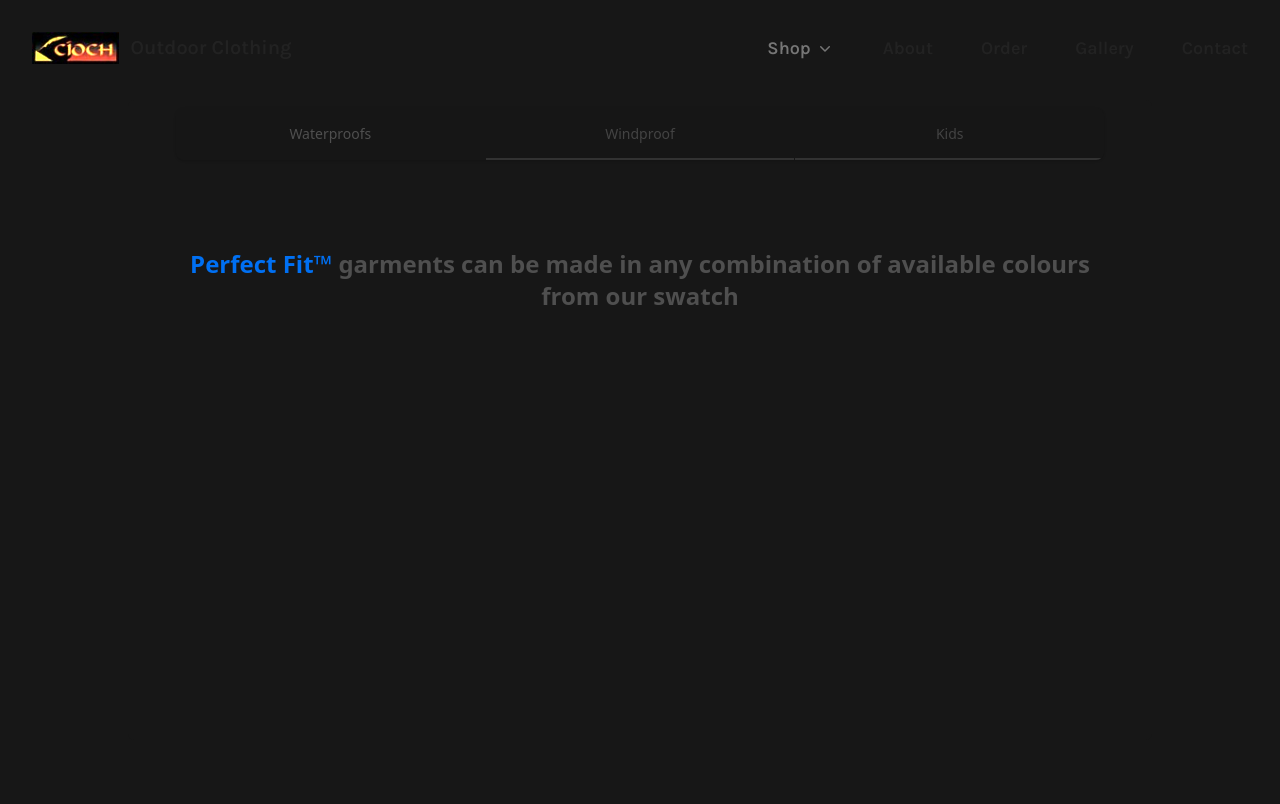
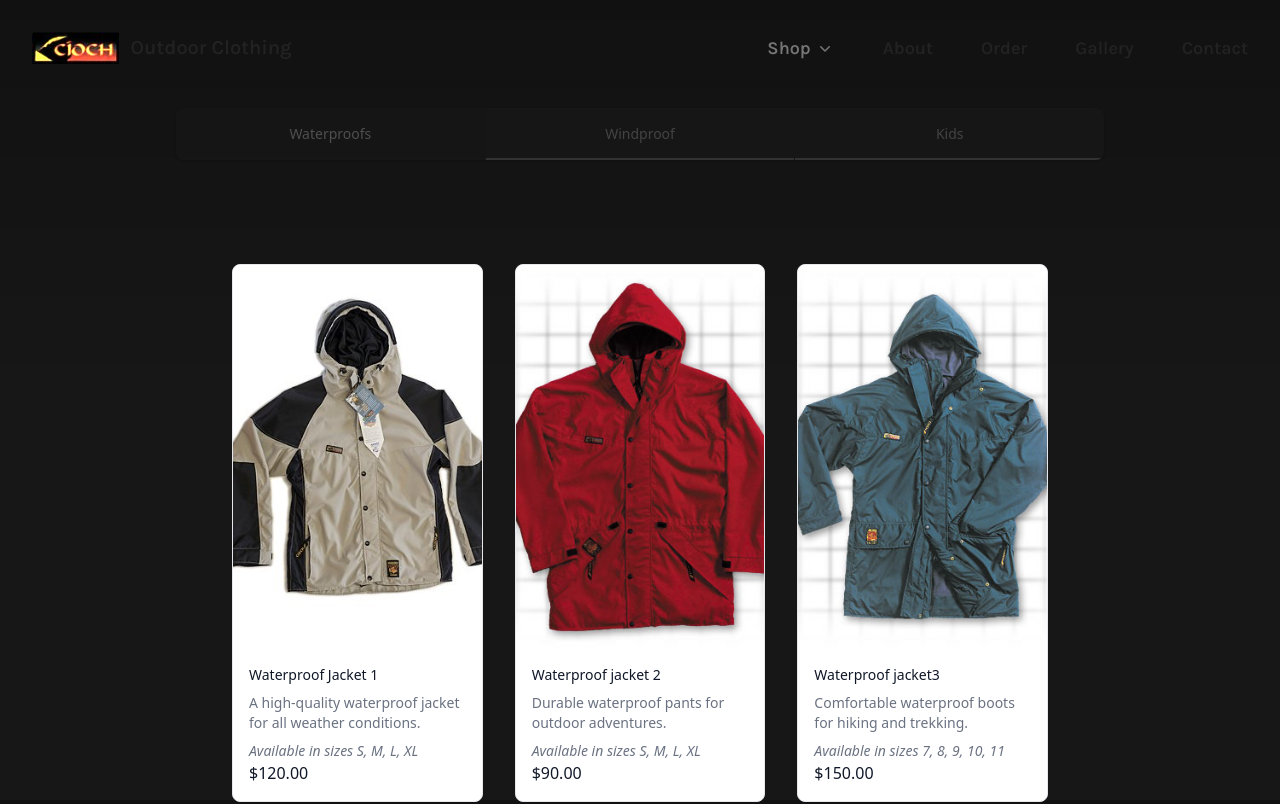
Before and after one commit to lpscrim/cioch, a Next.js app: page /shop/waterproof in a window 1280 px wide. Shown: the top 804 px of the page. Built offline with nearby package versions, Linux system fonts and the light colour scheme; a web font is replaced by a local one.

Commit message:
Add ProductCard component and implement product listing in Waterproof page

```diff
--- a/app/shop/layout.tsx
+++ b/app/shop/layout.tsx
@@ -7,7 +7,7 @@ export default function AboutLayout({ children }: { children: React.ReactNode })
       id="about"
       className="flex items-start w-[100vw] min-h-[105vh] bg-foreground  bg-cover bg-no-repeat bg-fixed relative"
     >
-      <div className="absolute inset-0 bg-gradient-to-b from-black/ via-transparent to-transparent bg-fixed pointer-events-none"></div>
+      <div className="absolute inset-0 bg-gradient-to-b from-black/25 via-transparent to-transparent bg-fixed pointer-events-none"></div>
       <div className="min-h-[80vh] mb-5 pb-15 mt-25 flex flex-col w-[95vw] md:w-[90vw] lg:w-[85vw] xl:w-[80vw] px-6 pt-2 sm:px-12 mx-auto bg-foreground/80 rounded-md overflow-y-auto">
         <ShopNav />
         {children}
--- a/app/shop/waterproof/page.tsx
+++ b/app/shop/waterproof/page.tsx
@@ -1,9 +1,82 @@
+import ProductCard from "@/components/shop/productCard";
+
+const products = [
+  {
+    id: 1,
+    name: "Waterproof Jacket 1",
+    href: "#",
+    imageSrc: "/jacket1.jpg",
+    imageAlt: "Waterproof jacket in blue.",
+    description: "A high-quality waterproof jacket for all weather conditions.",
+    options: "Available in sizes S, M, L, XL",
+    price: "$120.00",
+  },
+  {
+    id: 2,
+    name: "Waterproof jacket 2",
+    href: "#",
+    imageSrc: "/jacket2.jpg",
+    imageAlt: "Waterproof pants in black.",
+    description: "Durable waterproof pants for outdoor adventures.",
+    options: "Available in sizes S, M, L, XL",
+    price: "$90.00",
+  },
+  {
+    id: 3,
+    name: "Waterproof jacket3",
+    href: "#",
+    imageSrc: "/jacket3.jpg",
+    imageAlt: "Waterproof boots in brown.",
+    description: "Comfortable waterproof boots for hiking and trekking.",
+    options: "Available in sizes 7, 8, 9, 10, 11",
+    price: "$150.00",
+  },
+  {
+    id: 4,
+    name: "Waterproof jacket 4",
+    href: "#",
+    imageSrc: "/jacket4.jpg",
+    imageAlt: "Waterproof gloves in black.",
+    description: "Warm waterproof gloves for cold weather.",
+    options: "Available in sizes S, M, L",
+    price: "$40.00",
+  },
+  {
+    id: 5,
+    name: "Waterproof jacket 5",
+    href: "#",
+    imageSrc: "/jacket5.jpg",
+    imageAlt: "Waterproof hat in grey.",
+    description: "Stylish waterproof hat for rainy days.",
+    options: "One size fits all",
+    price: "$30.00",
+  },
+  {
+    id: 6,
+    name: "Waterproof jacket 6",
+    href: "#",
+    imageSrc: "/jacket1.jpg",
+    imageAlt: "Waterproof backpack in green.",
+    description: "Spacious waterproof backpack for travel.",
+    options: "Available in various colors",
+    price: "$80.00",
+  },
+];
+
 export default function Waterproof() {
 
 
   return (
     <div className="px-6">
+       <div className="mx-auto max-w-2xl px-4 py-16 sm:px-6 sm:py-24 lg:max-w-7xl lg:px-8">
+        <h2 className="sr-only">Products</h2>
 
+        <div className="grid grid-cols-1 gap-y-4 sm:grid-cols-2 sm:gap-x-6 sm:gap-y-10 lg:grid-cols-3 lg:gap-x-8">
+          {products.map((product) => (
+            <ProductCard product={product} key={product.id} />
+          ))}
+        </div>
+      </div>
     </div>
   );
 }
--- /dev/null
+++ b/components/shop/productCard.tsx
@@ -0,0 +1,52 @@
+import Image from 'next/image';
+export default function ProductCard({
+  product: {
+    id,
+    name,
+    href,
+    imageSrc,
+    imageAlt,
+    description,
+    options,
+    price,
+  },
+}: {
+  product: {
+    id: number;
+    name: string;
+    href: string;
+    imageSrc: string;
+    imageAlt: string;
+    description: string;
+    options: string;
+    price: string;
+  };
+}) {
+  return (
+    <div
+              key={id}
+              className="group relative flex flex-col overflow-hidden rounded-lg border border-gray-200 bg-white"
+            >
+              <Image
+                alt={imageAlt}
+                src={imageSrc}
+                width={500}
+                height={500}
+                className="aspect-3/4 w-full bg-gray-200 object-cover group-hover:opacity-75 sm:aspect-auto sm:h-96"
+              />
+              <div className="flex flex-1 flex-col space-y-2 p-4">
+                <h3 className="text-sm font-medium text-gray-900">
+                  <a href={href}>
+                    <span aria-hidden="true" className="absolute inset-0" />
+                    {name}
+                  </a>
+                </h3>
+                <p className="text-sm text-gray-500">{description}</p>
+                <div className="flex flex-1 flex-col justify-end">
+                  <p className="text-sm text-gray-500 italic">{options}</p>
+                  <p className="text-base font-medium text-gray-900">{price}</p>
+                </div>
+              </div>
+            </div>
+  );
+}
```
